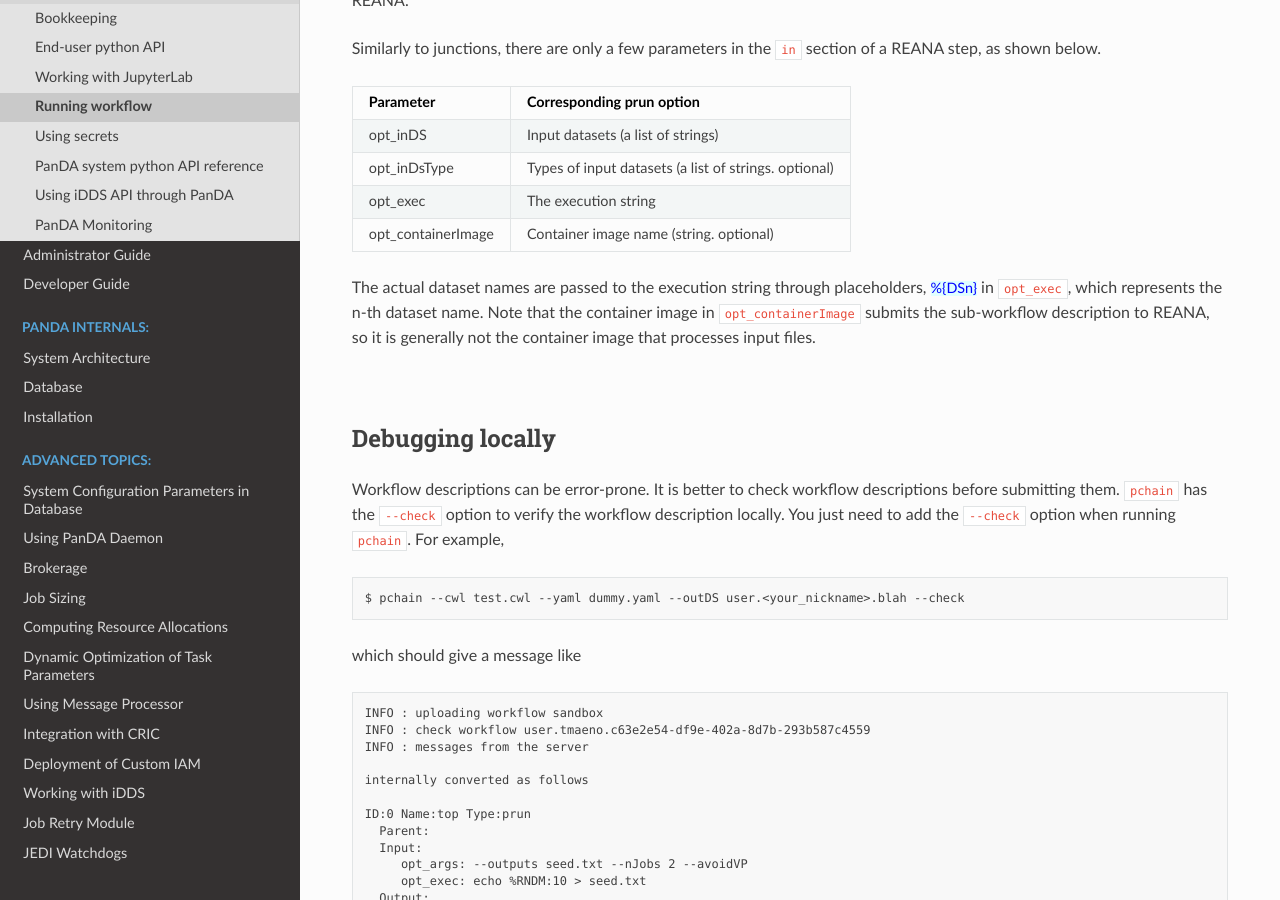
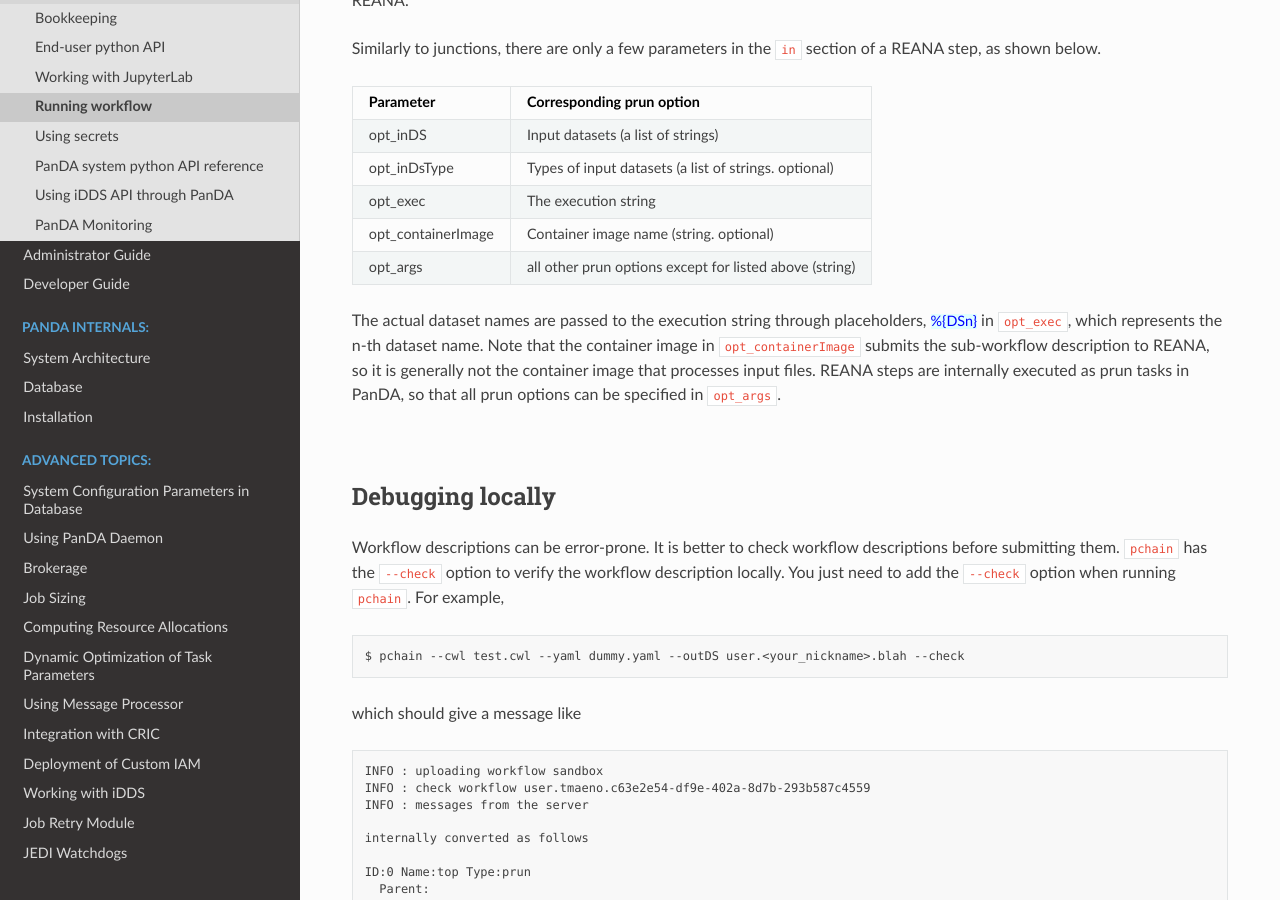
Before and after one commit to PanDAWMS/panda-docs, a Sphinx documentation site: the page built from docs/source/client/pchain.rst, in a window 1280 px wide and 900 px high, scrolled down 12889 px. Built offline with Sphinx 7.4.7 and the Read the Docs theme 2.0.0, drawn with Linux system fonts in a browser that asks for light colours; pages that are not in the unit, such as notebooks, are missing from menus.

```diff
--- a/docs/source/client/pchain.rst
+++ b/docs/source/client/pchain.rst
@@ -489,10 +489,13 @@
      - The execution string
    * - opt_containerImage
      - Container image name (string. optional)
+   * - opt_args
+     - all other prun options except for listed above (string)
 
 The actual dataset names are passed to the execution string through placeholders, :hblue:`%{DSn}`
 in ``opt_exec``, which represents the n-th dataset name. Note that the container image in ``opt_containerImage``
 submits the sub-workflow description to REANA, so it is generally not the container image that processes input files.
+REANA steps are internally executed as prun tasks in PanDA, so that all prun options can be specified in ``opt_args``.
 
 |br|
 
```
